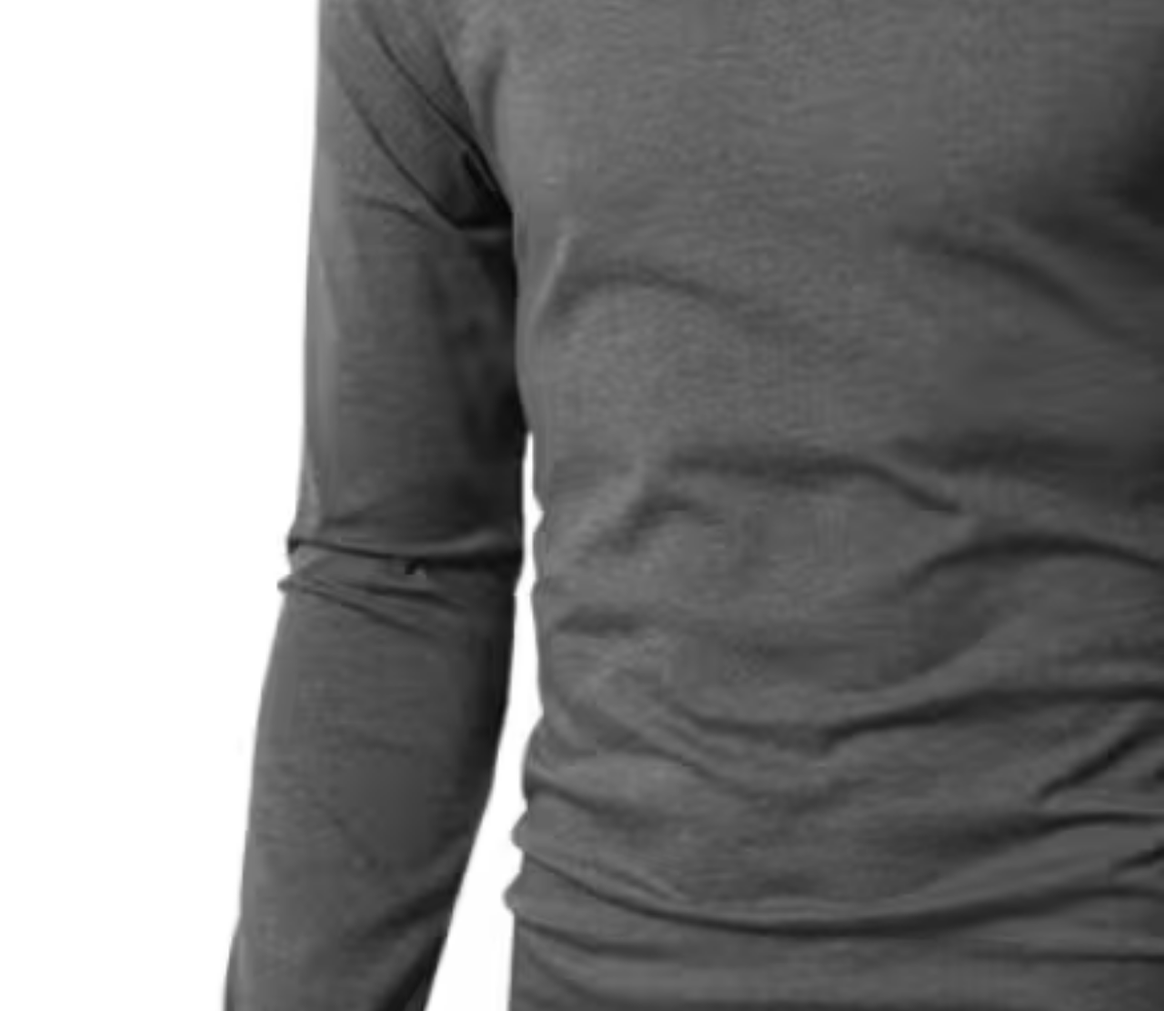
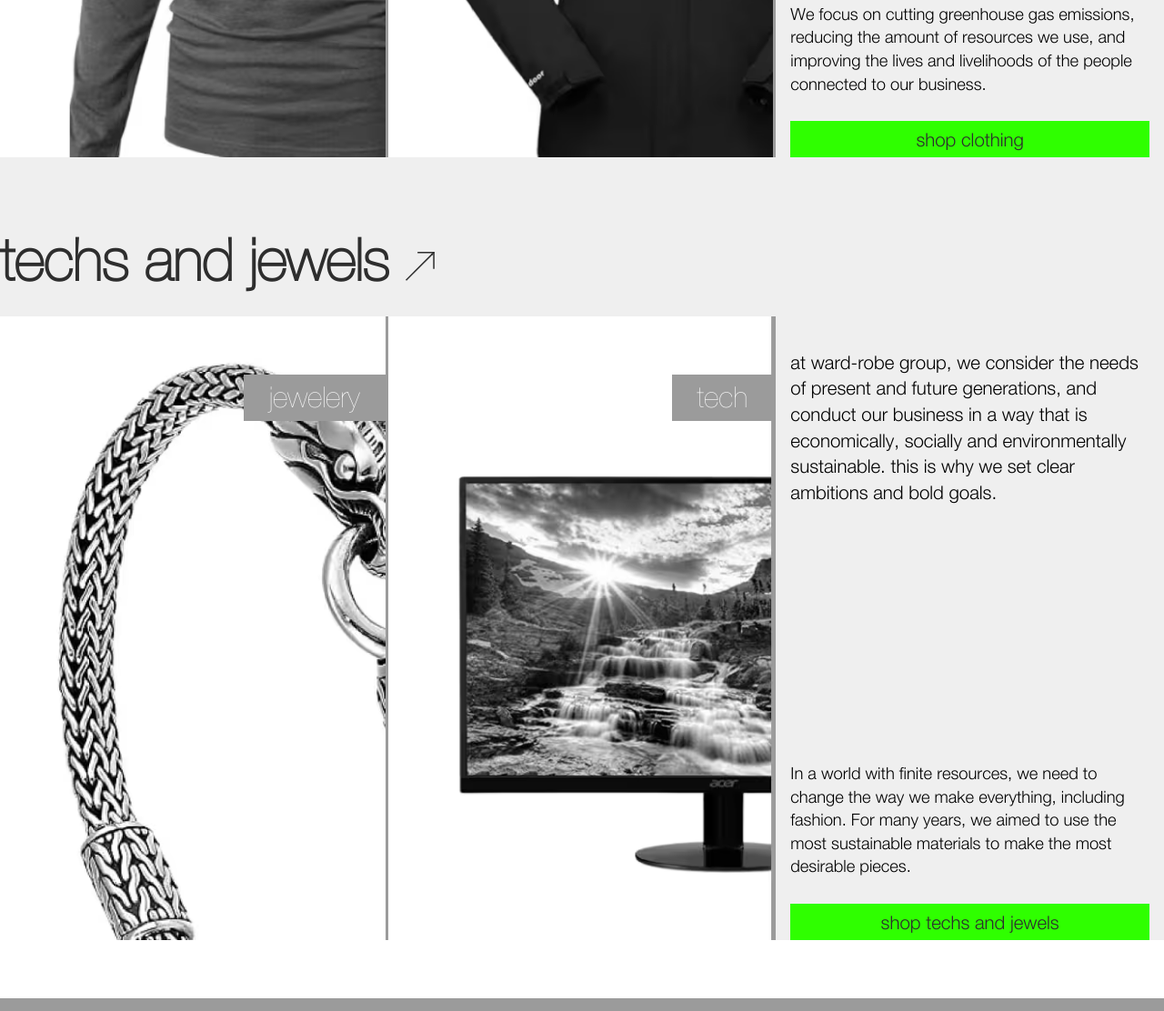
Before and after one commit to GilesS420/Exam_project_UX, a plain HTML site: page index.html in a window 1280 px wide. Shown: the part 1688-2800 px from the top of the page at 91% size. Drawn offline with Linux system fonts and the light colour scheme.

Commit message:
Somewhat finished index. Made responsive. Only missing interaction animations

```diff
--- a/index.html
+++ b/index.html
@@ -62,8 +62,8 @@
                     <h2><a href="products.html?category=clothing">Clothing <img
                                 src="static/assets/icons/Icon-arrow-diag-up.svg" alt="Icon, arrow up"></a></h2>
                 </header>
-                <section>
-                    <article class="category-box-item">
+                <section class="category-box-container">
+                    <article class="category-box-item category-1">
                         <header class="category-label">
                             <h3>men's clothing</h3>
                         </header>
@@ -77,7 +77,7 @@
                         </div>
                     </article>
 
-                    <article class="category-box-item">
+                    <article class="category-box-item category-2">
                         <header class="category-label">
                             <h3>womens's clothing</h3>
                         </header>
@@ -92,14 +92,67 @@
                     </article>
 
                     <article class="category-text-content">
-                        <a class="btn-primary" href="products.html?category=clothing">
-                            shop clothing
-                        </a>
+
                         <h4>We’ve worked with sustainability for over 30 years, changing how we design and produce
                             products, as well as how we run our business. It’s complex, progress can be slow and we
                             don’t have all the answers yet, but we stay committed to learning and adapting.</h4>
-                        <p>We focus on cutting greenhouse gas emissions, reducing the amount of resources we use, and
-                            improving the lives and livelihoods of the people connected to our business.</p>
+                        <div class="category-text-container">
+                            <p>We focus on cutting greenhouse gas emissions, reducing the amount of resources we use,
+                                and
+                                improving the lives and livelihoods of the people connected to our business.</p>
+                            <a class="btn-primary" href="products.html?category=clothing">
+                                shop clothing
+                            </a>
+                        </div>
+                        </div>
+                    </article>
+
+                </section>
+                <header>
+                    <h2><a href="products.html?category=clothing">Techs and Jewels <img
+                                src="static/assets/icons/Icon-arrow-diag-up.svg" alt="Icon, arrow up"></a></h2>
+                </header>
+                <section class="category-box-container">
+                    <article class="category-box-item">
+                        <header class="category-label">
+                            <h3>jewelery</h3>
+                        </header>
+                        <div class="img-container category-box">
+                            <a href="products.html?category=mens-clothing">
+                                <picture>
+                                    <img loading="lazy" src="static/assets/images/medium/category-backdrop-jewels.avif"
+                                        alt="Product image">
+                                </picture>
+                            </a>
+                        </div>
+                    </article>
+
+                    <article class="category-box-item">
+                        <header class="category-label">
+                            <h3>tech</h3>
+                        </header>
+                        <div class="img-container category-box">
+                            <a href="products.html?category=mens-clothing">
+                                <picture>
+                                    <img loading="lazy" src="static/assets/images/medium/category-backdrop-techs.avif"
+                                        alt="Product image">
+                                </picture>
+                            </a>
+                        </div>
+                    </article>
+
+                    <article class="category-text-content">
+                        <h4>At ward-robe Group, we consider the needs of present and future generations, and conduct our
+                            business in a way that is economically, socially and environmentally sustainable. This is
+                            why we set clear ambitions and bold goals.</h4>
+                        <div class="category-text-container">
+                            <p>In a world with finite resources, we need to change the way we make everything, including
+                                fashion. For many years, we aimed to use the most sustainable materials to make the most
+                                desirable pieces.</p>
+                            <a class="btn-primary" href="products.html?category=clothing">
+                                shop techs and jewels
+                            </a>
+                        </div>
                         </div>
                     </article>
 
--- a/static/css/page-styles/index.css
+++ b/static/css/page-styles/index.css
@@ -9,6 +9,7 @@ picture{
 
 .img-container{
         width: var(--max-vw);
+
         img{
             object-fit: cover;
             width: 100%;
@@ -53,21 +54,20 @@ picture{
 }
 
 .category-box-container{
-    display: flex;
-    flex-direction: column;
-    position: relative;
+    display: grid;
+    grid-template-columns: 1;
+    margin-bottom: var(--s-3md);
+
 
     .category-box-item{
         display: grid;
+        border-right: var(--c-sp-grey) solid 3px;
 
         .category-label, .category-box{
             grid-area: 1/1;
         }
-
-    }
-}
         .category-label{
-    position: absolute;
+            position: relative;
             right: 0;
             z-index: 20;
             color: var(--c-lb-white);
@@ -78,19 +78,69 @@ picture{
             margin-left: auto;
             background-color: var(--c-sp-grey);
         }
-
-.category-text-content{
+        + .category-text-content{
             display: flex;
             flex-direction: column;
             gap: var(--s-md);
             margin-top: var(--s-3md);
+            margin-inline: var(--s-sm);
+            .category-text-container{
+                display: flex;
+                flex-direction: column;
+                gap: var(--s-md);
+            }
+        }
+    }
+    @media (min-width: 668px){
+        grid-template-columns: repeat(2, minmax(0, 1fr));
+        grid-template-areas:
+        "column1 column2"
+        "row row";
+        .category-box-item{
+            aspect-ratio: 10/13;
+        }
+        .category-1{
+
+            grid-area: column1;
+        }
+        .category-2{
+            grid-area: column2;
+        }
+        .category-text-content{
+            grid-area: row;
+        }
+    }
+    @media (min-width: 1024px){
+        grid-template-columns: repeat(3, minmax(0, 1fr));
+        grid-template-areas:
+        "column1 column2 column3";
+        .category-text-content{
+            grid-area: column3;
+            grid-column: 3;
+            justify-content: space-between;
+        }
+    }
+}
+
+header {
+    margin-top: var(--s-xl);
+    margin-bottom: var(--s-xs);
+    h2 a{
+        color: var(--c-cc-black);
+        text-decoration: none;
+        font-weight: var(--fw-medium);
+        &:hover{
+            text-decoration: underline;
+        }
+    }
+
 }
 
 .btn-primary{
     background-color: var(--c-tt-green);
-    font-size: clamp(var(--s-2sm), var(--h3-pref), var(--s-2md));
-    font-weight: var(--fw-medium);
-    font-family: var(--f-medium);
+    font-size: clamp(var(--s-2sm), var(--h4-pref), var(--s-2md));
+    font-weight: var(--fw-regular);
+    font-family: var(--f-regular);
     color: var(--c-cc-black);
     text-align: center;
     text-decoration: none;
--- a/static/css/styles.css
+++ b/static/css/styles.css
@@ -23,7 +23,7 @@ h1{
 
 h2{
     font-family: var(--f-light);
-    font-size: clamp(var(--s-2md), var(--h2-pref), var(--s-xl));
+    font-size: clamp(var(--s-3md), var(--h2-pref), var(--s-xl));
     font-weight: var(--fw-light);
     text-transform: lowercase;
     line-height: var(--lh-loose);
```
Lines whose indentation alone changed are shown as unchanged.
